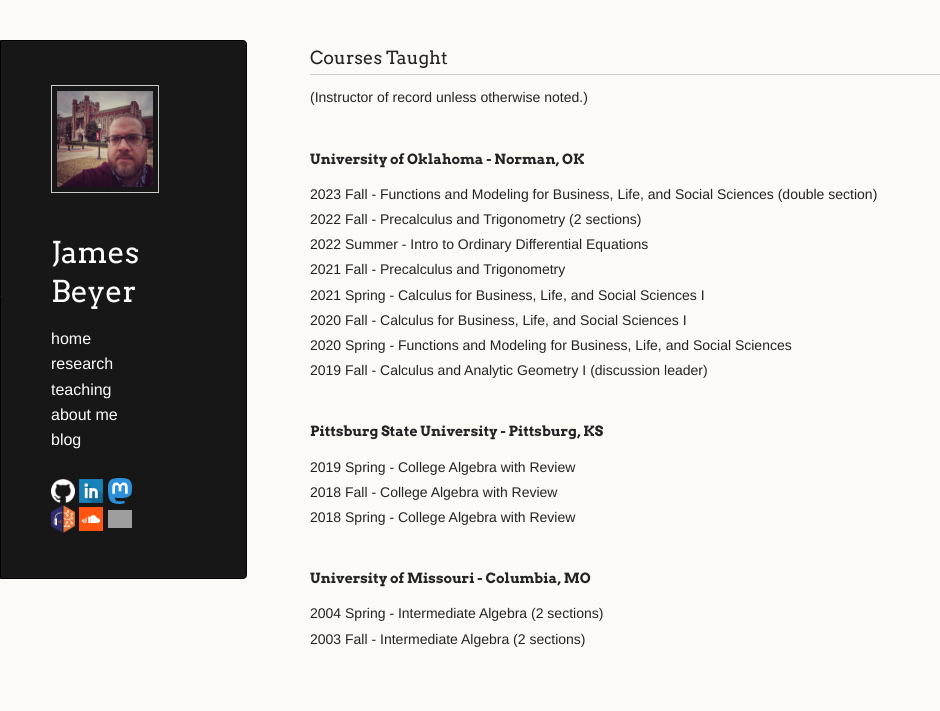
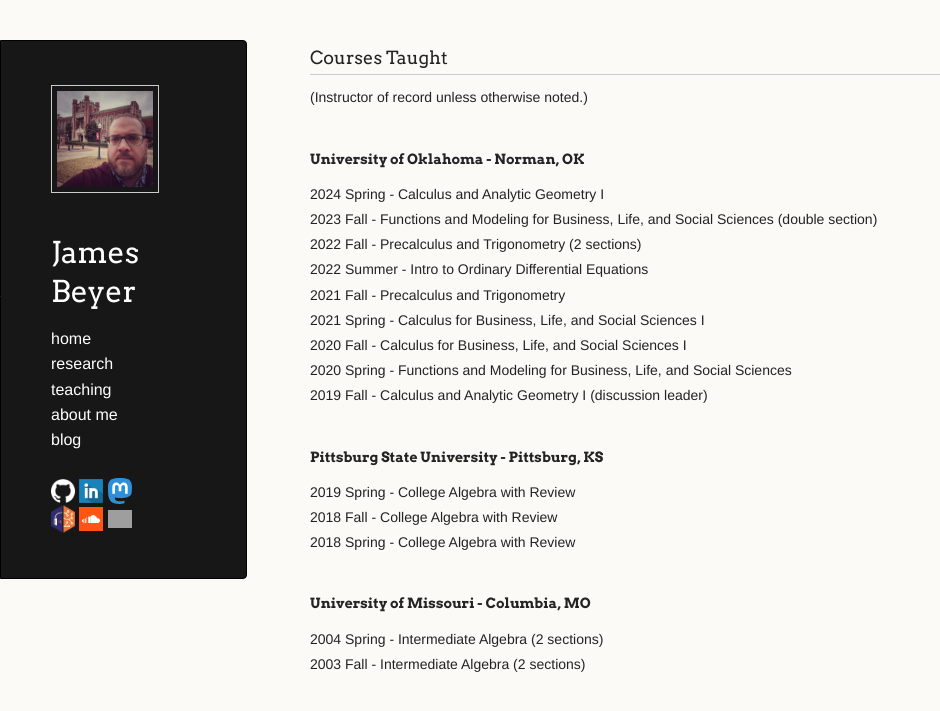
Before and after one commit to jebeyer/jebeyer.github.io, a Jekyll site: the page built from teaching.md, in a window 1280 px wide. Shown: the top 711 px of the page, without its empty margins (0-940 px from the left). Built offline with Jekyll 4.4.1, drawn with Linux system fonts in a browser that asks for light colours; a script that is not in the unit is left out; our own code applies the rules of GitHub Pages for plain Markdown files; grey boxes are pictures that could not be loaded.

Commit message:
Update teaching.md
added spring 2024

```diff
--- a/teaching.md
+++ b/teaching.md
@@ -8,6 +8,7 @@ layout: default
 
 #### University of Oklahoma - Norman, OK
 
+2024 Spring - Calculus and Analytic Geometry I <br/>
 2023 Fall - Functions and Modeling for Business, Life, and Social Sciences (double section) <br/>
 2022 Fall - Precalculus and Trigonometry (2 sections) <br/>
 2022 Summer - Intro to Ordinary Differential Equations <br/>
```
